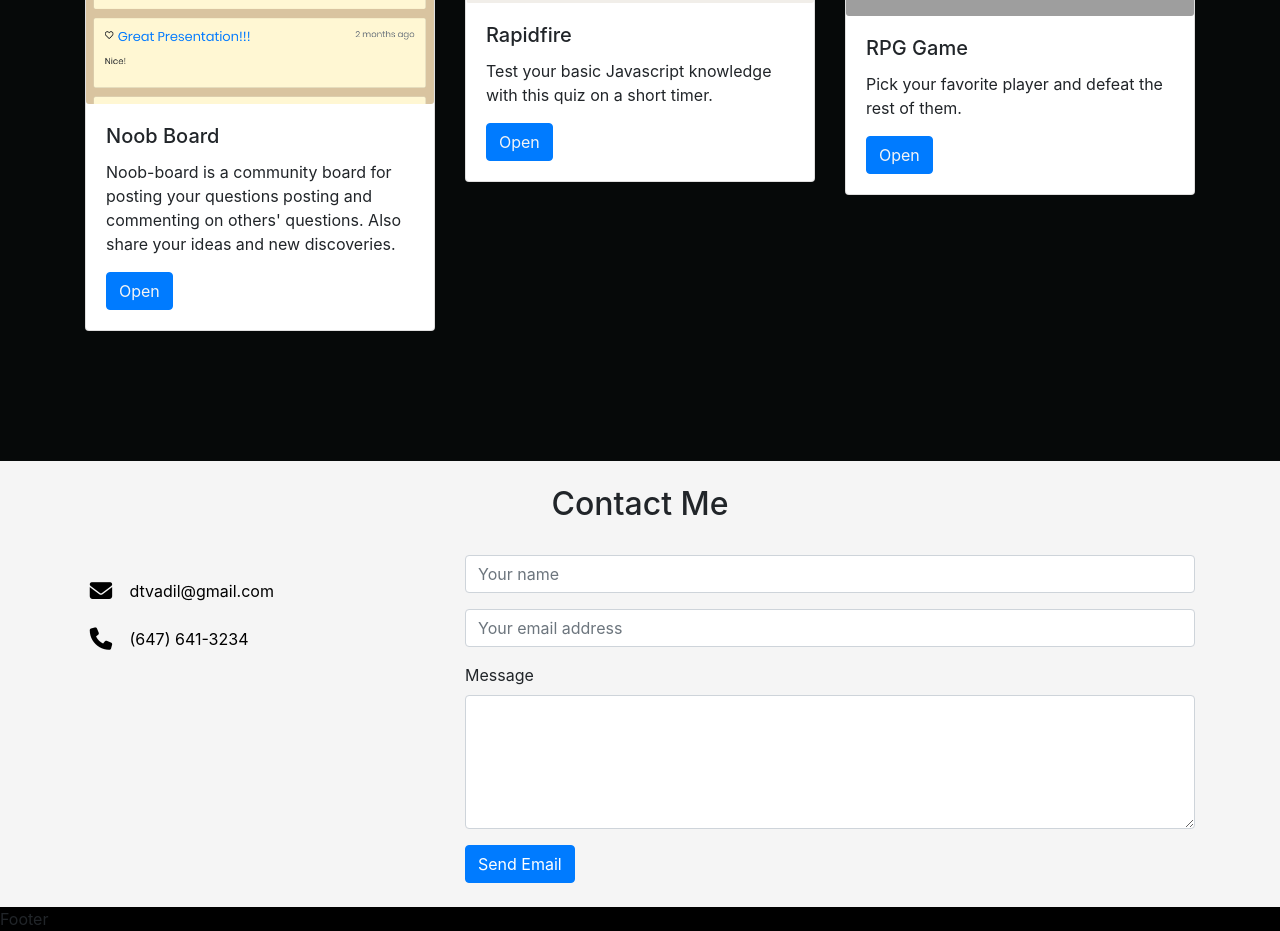
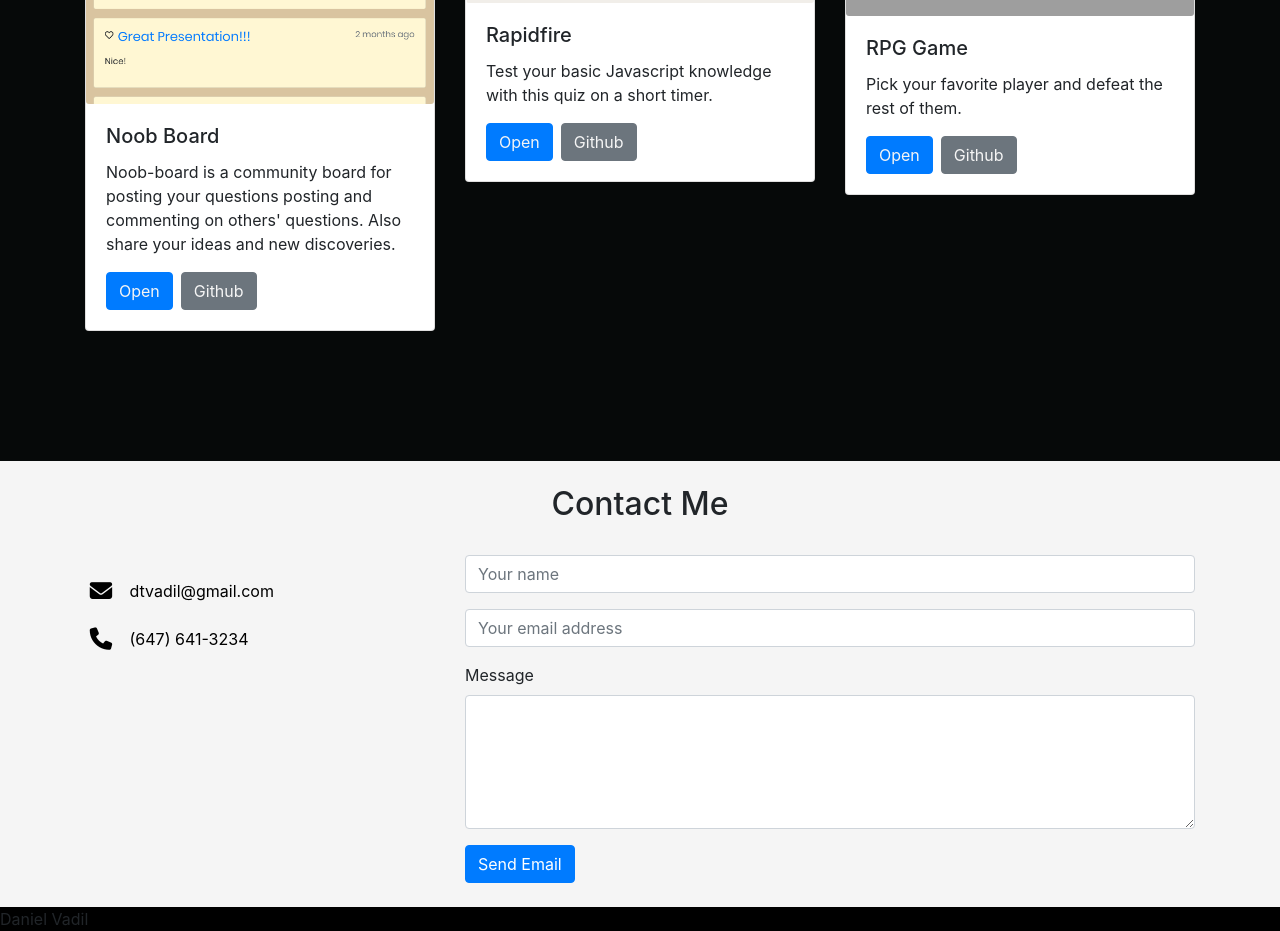
Before and after one commit to dvadz/portfolio, a React (Create React App) app: page / in a window 1280 px wide. Shown: the part 1140-2071 px from the top of the page. Built offline with nearby package versions, Linux system fonts and the light colour scheme; grey boxes are pictures that could not be loaded.

Commit message:
- put my name in the footer - added github links to the portfolio projects

```diff
--- a/src/components/Footer.js
+++ b/src/components/Footer.js
@@ -2,7 +2,7 @@ import React from "react";
 import "./Footer.css";
 
 const Footer = () => {
-  return <div className='footer'>Footer</div>;
+  return <div className='footer'>Daniel Vadil</div>;
 };
 
 export default Footer;
--- a/src/components/Portfolio.js
+++ b/src/components/Portfolio.js
@@ -27,10 +27,16 @@ const Portfolio = () => {
                     commenting on others' questions. Also share your ideas and new discoveries.
                   </p>
                   <a
-                    className='btn btn-primary'
+                    className='btn btn-primary mr-2'
                     href='https://noob-board.herokuapp.com/'
                     target='_blank'>
                     Open
+                  </a>
+                  <a
+                    className='btn btn-secondary'
+                    href='https://github.com/dvadz/noob-board'
+                    target='_blank'>
+                    Github
                   </a>
                 </div>
               </div>
@@ -52,10 +58,16 @@ const Portfolio = () => {
                     Test your basic Javascript knowledge with this quiz on a short timer.
                   </p>
                   <a
-                    className='btn btn-primary'
+                    className='btn btn-primary mr-2'
                     href='https://dvadz.github.io/TriviaGame/'
                     target='_blank'>
                     Open
+                  </a>
+                  <a
+                    className='btn btn-secondary'
+                    href='https://github.com/dvadz/TriviaGame'
+                    target='_blank'>
+                    Github
                   </a>
                 </div>
               </div>
@@ -76,10 +88,16 @@ const Portfolio = () => {
                     Pick your favorite player and defeat the rest of them.
                   </p>
                   <a
-                    className='btn btn-primary'
+                    className='btn btn-primary mr-2'
                     href=' https://dvadz.github.io/unit-4-game/'
                     target='_blank'>
                     Open
+                  </a>
+                  <a
+                    className='btn btn-secondary'
+                    href='https://github.com/dvadz/unit-4-game'
+                    target='_blank'>
+                    Github
                   </a>
                 </div>
               </div>
```
